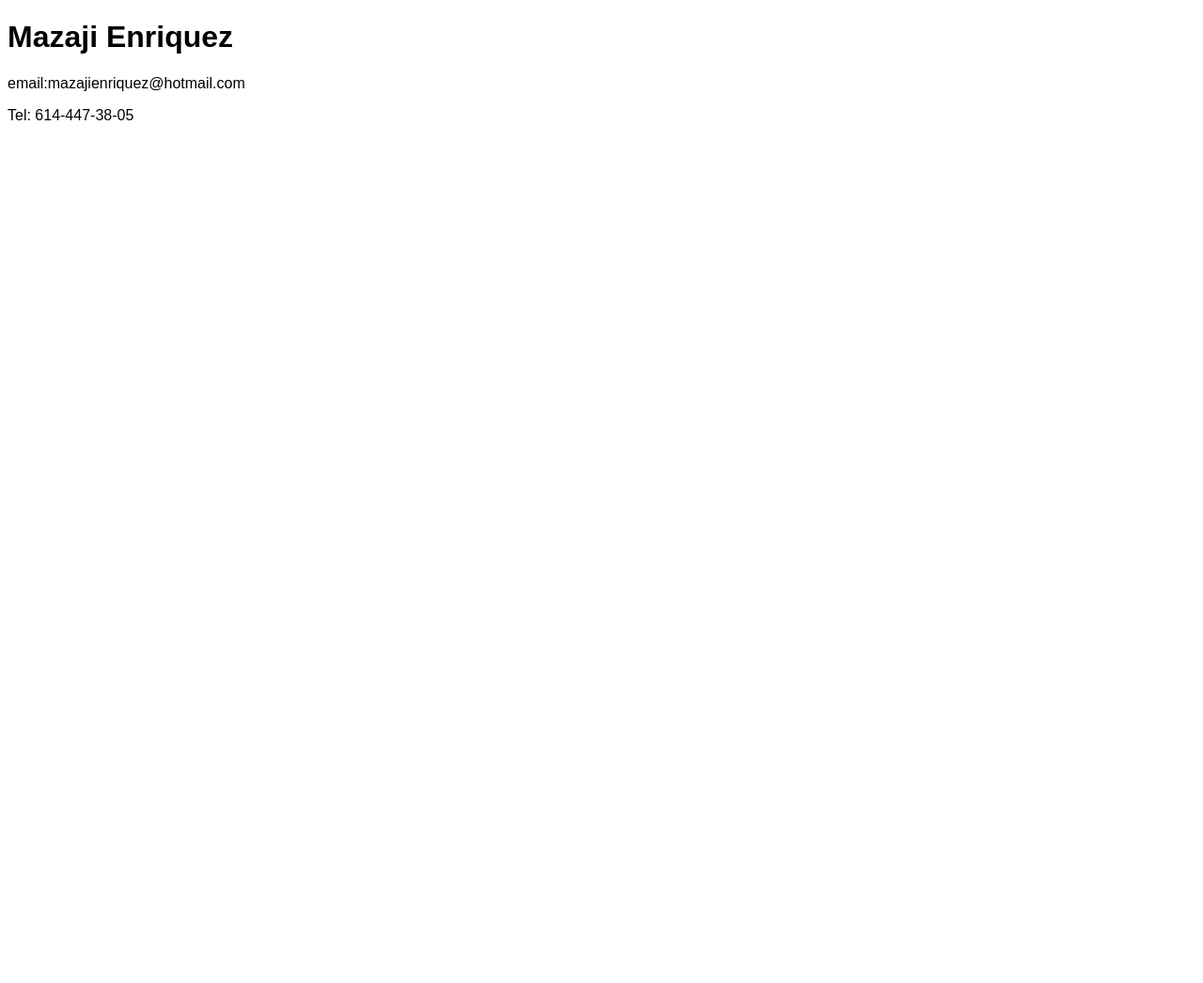
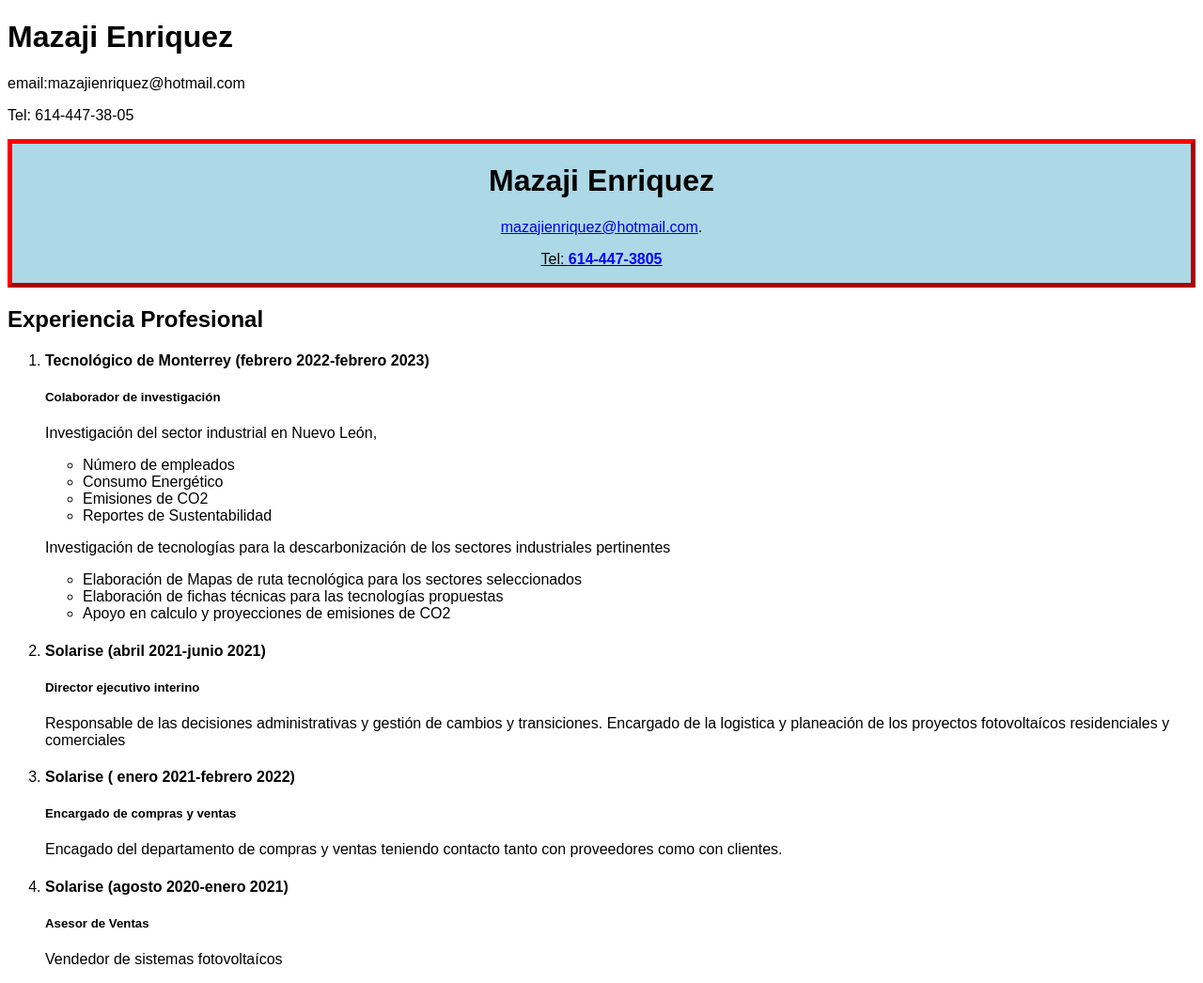
Before and after one commit to mazaji12/Clases, a plain HTML site: page index.html in a window 1280 px wide. Shown: the whole page at 94% size. Before the commit the page ends 800 px from the top, so only its background shows below. Drawn offline with Linux system fonts and the light colour scheme.

Commit message:
segundo borrador

```diff
--- a/index.html
+++ b/index.html
@@ -18,4 +18,63 @@ body {
 
 
 </body>
+</html><!DOCTYPE html>
+<html lang="en">
+
+<style>
+.myDiv {
+  border: 5px outset red;
+  background-color: lightblue;
+  text-align: center;
+}
+</style>
+
+<head>
+
+ <div class="myDiv">
+<h1>Mazaji Enriquez</h1>
+ <a href="mailto:mazajienriquez@hotmail.com">mazajienriquez@hotmail.com</a>.<br>
+<u><p>Tel: <span style="color:blue;font-weight:bold">614-447-3805</span></p></u>
+  </div>
+ </head>
+
+<body>
+
+  <h2>Experiencia Profesional</h2>
+<ol>
+ <li><h4>Tecnológico de Monterrey (febrero 2022-febrero 2023)</h4></li>
+ <h5>Colaborador de investigación</h5>
+   <p>Investigación del sector industrial en Nuevo León,</h6>
+    <ul>
+        <li> Número de empleados  </li>
+        <li> Consumo Energético</li>
+        <li>Emisiones de CO2</li>
+        <li> Reportes de Sustentabilidad</li>
+       </ul>
+<p>Investigación de tecnologías para la descarbonización de los sectores industriales pertinentes</p>
+<ul>
+ <li>Elaboración de Mapas de ruta tecnológica para los sectores seleccionados</li>
+ <li>Elaboración de fichas técnicas para las tecnologías propuestas</li>
+ <li>Apoyo en calculo y proyecciones de emisiones de CO2 </li>
+  </ul>
+   <li><h4>Solarise (abril 2021-junio 2021)</h4> </li>
+  <h5>Director ejecutivo interino</h5>
+  <p>Responsable de las decisiones administrativas y gestión de cambios y transiciones. Encargado de la logistica y planeación de los proyectos fotovoltaícos residenciales y comerciales</p>
+
+   <li><h4>Solarise ( enero 2021-febrero 2022)</h4> </li>
+  <h5>Encargado de compras y ventas</h5>
+  <p>Encagado del departamento de compras y ventas teniendo contacto tanto con proveedores como con clientes.</p>
+
+   <li><h4>Solarise (agosto 2020-enero 2021)</h4> </li>
+  <h5>Asesor de Ventas</h5>
+  <p>Vendedor de sistemas fotovoltaícos</p>
+
+  </ol>
+
+
+</body>
+
 </html>
+
+
+</html>
```
